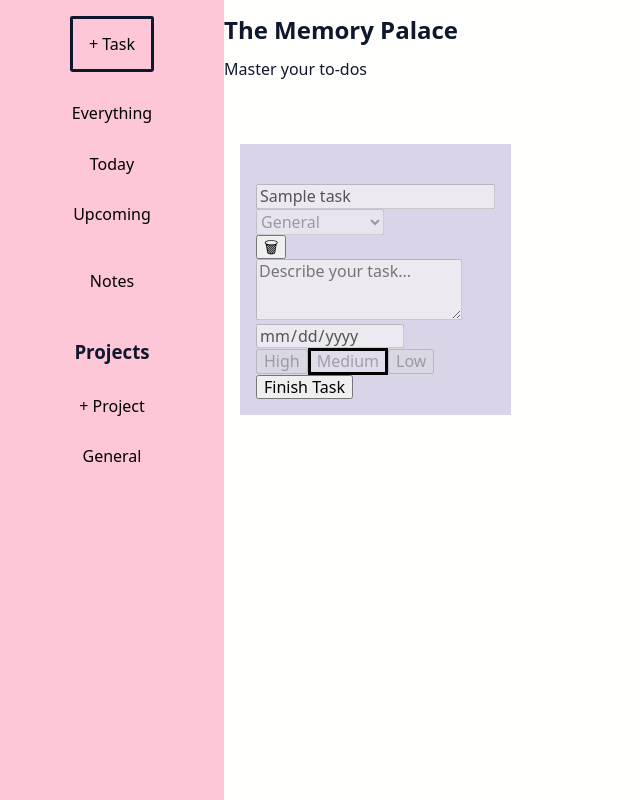
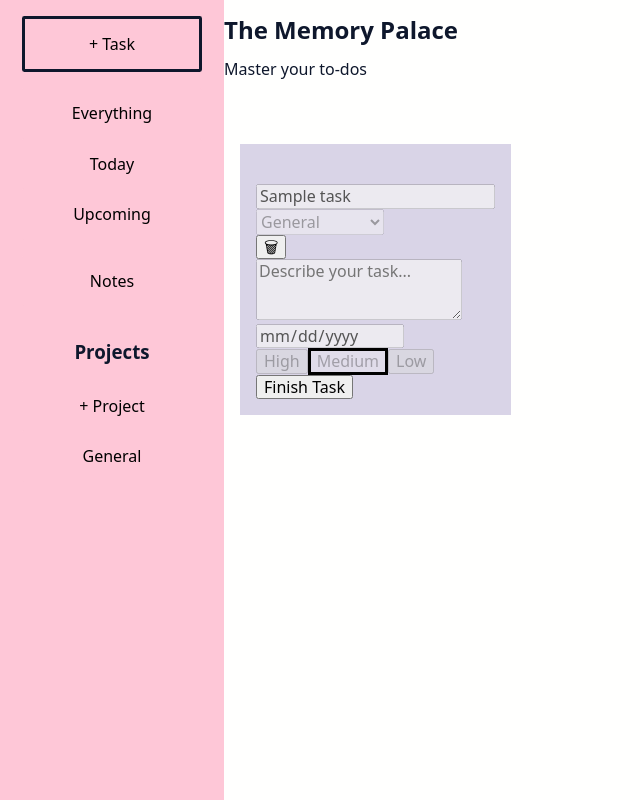
Before and after one commit to mell62/Todo-List, a website built with webpack: page src/index.html in a window 1280 px wide. Shown: the whole page, without its empty margins (0-640 px from the left). Built offline with nearby package versions, Linux system fonts and the light colour scheme.

Commit message:
Make taskbar styling adjustments

```diff
--- a/src/styles/style.css
+++ b/src/styles/style.css
@@ -24,12 +24,6 @@ body {
 
 .hero-heading {
   font-size: 1.5rem;
-}
-
-.taskbar {
-  grid-area: 1 / 1 / -1 / 2;
-  background-color: var(--secondary);
-  padding: 1rem;
 }
 
 .tasks {
@@ -89,31 +83,31 @@ body {
   flex-direction: column;
   gap: 1rem;
   align-items: center;
+  grid-area: 1 / 1 / -1 / 2;
+  background-color: var(--secondary);
+  padding: 1rem 0 1rem 0;
 }
 
 .general-tasks,
-.projects-todo {
+.projects-todo,
+.project-item,
+.notes-btn-container,
+.add-btn-container {
   display: flex;
   flex-direction: column;
   align-items: center;
   width: 100%;
 }
 
-.project-item,
-.notes-btn-container {
-  width: 100%;
-}
-
 .taskbar-btn {
   appearance: none;
-  width: 100%;
+  width: 80%;
   border: none;
   background-color: var(--secondary);
   padding: 1rem;
   border-radius: 0.15rem;
   cursor: pointer;
-  transition: text-shadow 0.3s ease-out;
-  transition: background-color 0.1s ease-out;
+  transition: text-shadow 0.3s ease-out, background-color 0.1s ease-out;
 }
 
 .taskbar-btn:hover {
@@ -122,6 +116,12 @@ body {
   text-shadow: 0rem 0rem 0.1rem var(--primary);
 }
 
+.taskbar-btn-activate {
+  background-color: var(--text);
+  color: var(--primary);
+  text-shadow: 0rem 0rem 0.1rem var(--primary);
+}
+
 .add-task {
   border: 0.2rem solid var(--text);
 }
```
